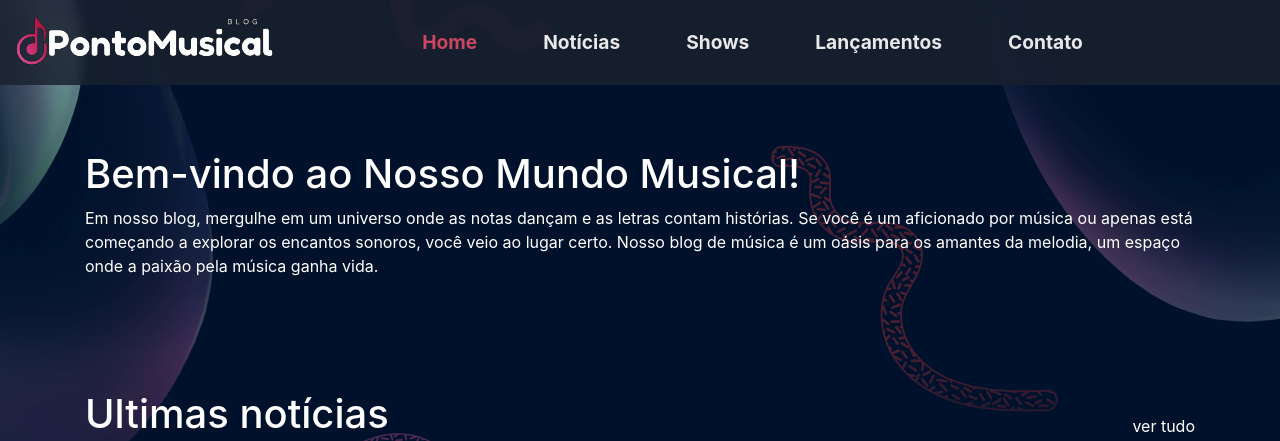
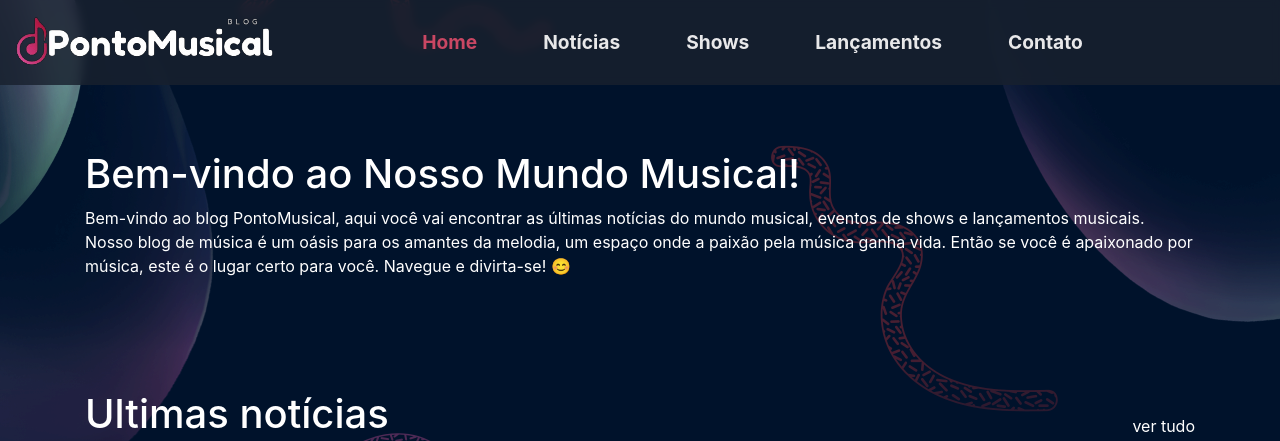
Before and after one commit to Dayvid-Henrique/aop-2-prog-web, a plain HTML site: page index.html in a window 1280 px wide. Shown: the top 441 px of the page. Drawn offline with nearby package versions, Linux system fonts and the light colour scheme.

Commit message:
ajuste na introdução do blog

```diff
--- a/index.html
+++ b/index.html
@@ -56,11 +56,12 @@
 
     <div class="text-white container position-relative mb-5" style="margin-top: 150px;">
         <h1>Bem-vindo ao Nosso Mundo Musical!</h1>
-        <p>Em nosso blog, mergulhe em um universo onde as notas dançam e as letras contam histórias.
-            Se você é um aficionado por música ou apenas está começando a explorar os encantos sonoros, você veio ao
-            lugar certo.
+        <p>
+            Bem-vindo ao blog PontoMusical, aqui você vai encontrar as últimas notícias do mundo musical,
+            eventos de shows e lançamentos musicais.
             Nosso blog de música é um oásis para os amantes da melodia, um espaço onde a paixão pela música ganha
-            vida.</p>
+            vida. Então se você é apaixonado por música, este é o lugar certo para você. Navegue e divirta-se! 😊
+        </p>
     </div>
 
     <div class="container content mt-5 gradient-background mb-5 position-relative">
```
